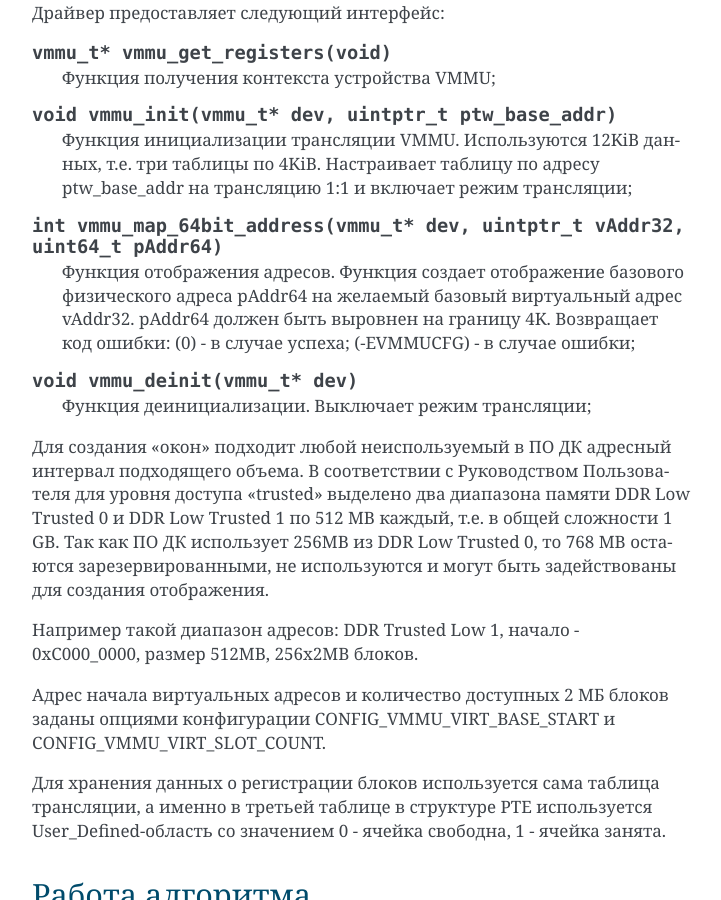
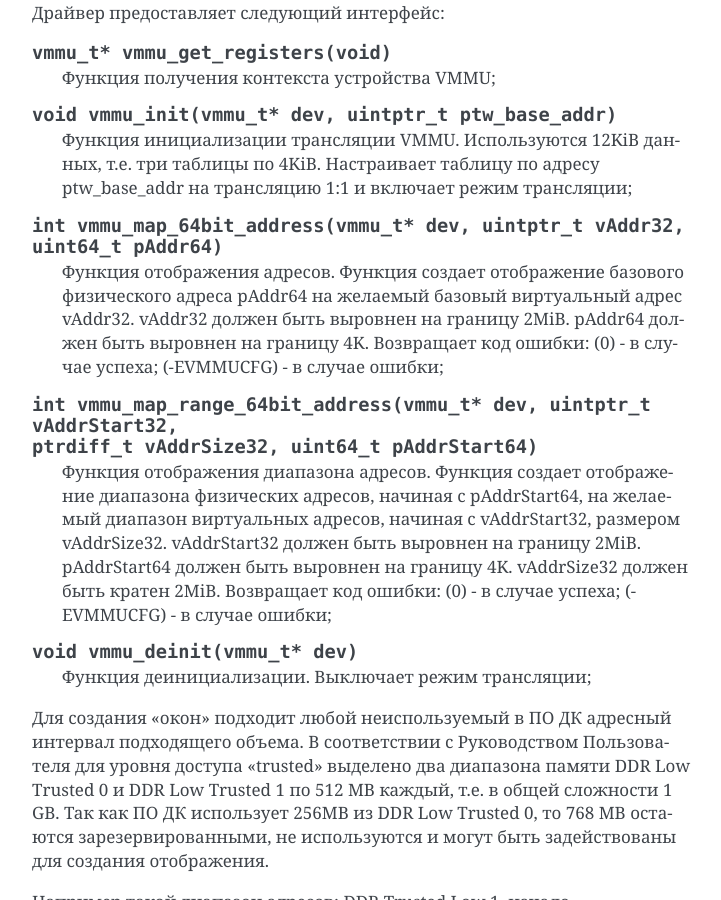
Before and after one commit to elvees/ddrinit, a Sphinx documentation site: the page built from doc/vmmu.rst, in a window 1280 px wide and 900 px high, scrolled down 743 px. Shown: the whole window, without its empty margins (388-1109 px from the left). Built offline with Sphinx 7.4.7, drawn with Linux system fonts in a browser that asks for light colours.

Commit message:
mcom03: Update VMMU documents
This commit adds the description for new function
vmmu_map_range_64bit_address which allows to map range
of addresses.

Issue: #MCOM03SW-1855
Change-Id: I76e4b7f5a29b6c736fc9654758ab10f1cbc70aa3

```diff
--- a/doc/vmmu.rst
+++ b/doc/vmmu.rst
@@ -40,7 +40,17 @@
 .. function:: int vmmu_map_64bit_address(vmmu_t* dev, uintptr_t vAddr32, uint64_t pAddr64)
 
    Функция отображения адресов. Функция создает отображение базового физического адреса pAddr64 на
-   желаемый базовый виртуальный адрес vAddr32. pAddr64 должен быть выровнен на границу 4K.
+   желаемый базовый виртуальный адрес vAddr32. vAddr32 должен быть выровнен на границу 2MiB.
+   pAddr64 должен быть выровнен на границу 4K.
+   Возвращает код ошибки: (0) - в случае успеха; (-EVMMUCFG) - в случае ошибки;
+
+.. function:: int vmmu_map_range_64bit_address(vmmu_t* dev, uintptr_t vAddrStart32,
+      ptrdiff_t vAddrSize32, uint64_t pAddrStart64)
+
+   Функция отображения диапазона адресов. Функция создает отображение диапазона физических адресов,
+   начиная с pAddrStart64, на желаемый диапазон виртуальных адресов, начиная с vAddrStart32,
+   размером vAddrSize32. vAddrStart32 должен быть выровнен на границу 2MiB. pAddrStart64 должен
+   быть выровнен на границу 4K. vAddrSize32 должен быть кратен 2MiB.
    Возвращает код ошибки: (0) - в случае успеха; (-EVMMUCFG) - в случае ошибки;
 
 .. function:: void vmmu_deinit(vmmu_t* dev)
```
